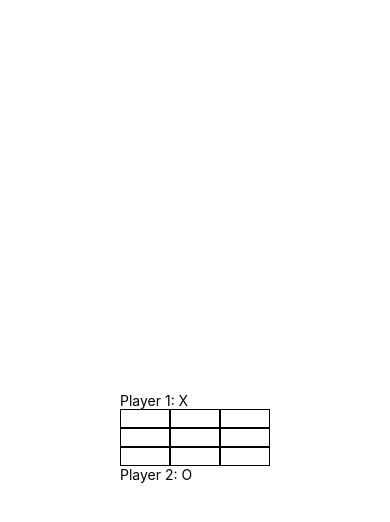
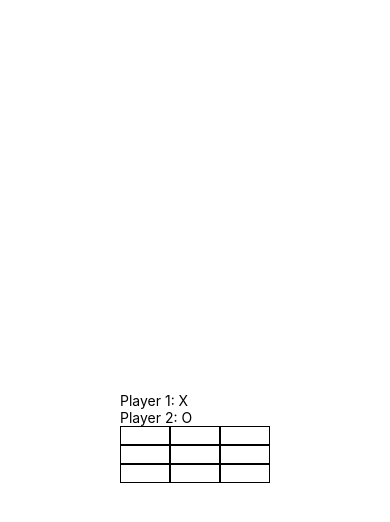
Before and after one commit to SalehArif/Tic-Tac-Toe-React-Native, a React Native app: screen / in a window 390 px wide. Both pictures are taken after a click on the button "START". Shown: the top 522 px of the page. Built offline with nearby package versions, Linux system fonts and the light colour scheme.

Commit message:
Working game logic

```diff
--- a/App.js
+++ b/App.js
@@ -3,8 +3,8 @@ import React from 'react';
 import { StyleSheet, Text, View, Button, Alert, Pressable } from 'react-native';
 
 const win = (show)=>{
-  //Columns
-  var winner=""
+
+  var winner=null
   if(show[0]!=" " && show[0]==show[3] && show[3]==show[6]){
     winner=show[0]
     return winner
@@ -17,7 +17,7 @@ const win = (show)=>{
     winner = show[2]
     return winner
   }
-  //Rows
+
   else if(show[0]!=" " && show[0]==show[1] && show[1]==show[2]){
     winner= show[0]
     return winner
@@ -31,7 +31,7 @@ const win = (show)=>{
     return winner
   }
 
-  //diagonals
+
   else if(show[0]!=" " && show[0]==show[4] && show[4]==show[8]){
     winner=show[0]
     return winner
@@ -40,7 +40,7 @@ const win = (show)=>{
     winner=show[2]
     return winner
   }
-  return ""
+  return winner
 }
 
 const MainComp = (props)=>{
@@ -53,54 +53,66 @@ const MainComp = (props)=>{
   let arr = board.slice()
   let dis = getOn1.slice()
   if(getTurn===true){
-    // setPlayer("X")
     arr[n]="X"
     setTurn(false)
   }
   else{
-    // setPlayer("O")
     arr[n] = "O"
     setTurn(true)
   }
   setBoard(arr)
   dis[n] = true
   setOn1(dis)
-  // setPressed(true)
+
   }
   var show = board.slice()
   var on = getOn1.slice()
-  var winner = ""
+  var winner = null
 
   return(
     <View style={{width:'100%'}}>
       <Text>Player 1: X</Text>
+      <Text>Player 2: O</Text>
       <View style={{flexDirection:'row',width:'100%'}}>
-      <Pressable style={styles.but} onPress = {()=> abc(0)} disabled={on[0]}> <Text> {show[0]}</Text> </Pressable>
-      <Pressable style={styles.but} onPress = {()=> abc(1)} disabled={on[1]}> <Text> {show[1]}</Text> </Pressable>
-      <Pressable style={styles.but} onPress = {()=> abc(2)} disabled={on[2]}> <Text>{show[2]}</Text> </Pressable>
-
+        <Pressable style={styles.but} onPress = {()=> abc(0)} disabled={on[0]}>
+           <Text> {show[0]}</Text>
+        </Pressable>
+        <Pressable style={styles.but} onPress = {()=> abc(1)} disabled={on[1]}>
+          <Text> {show[1]}</Text>
+        </Pressable>
+        <Pressable style={styles.but} onPress = {()=> abc(2)} disabled={on[2]}>
+          <Text>{show[2]}</Text>
+        </Pressable>
       </View>
       <View style={{flexDirection:'row'}}>
-
-      <Pressable style={styles.but} onPress = {()=> abc(3)} disabled={on[3]}> <Text>{show[3]}</Text> </Pressable>
-      <Pressable style={styles.but} onPress = {()=> abc(4)} disabled={on[4]}> <Text>{show[4]}</Text> </Pressable>
-      <Pressable style={styles.but} onPress = {()=> abc(5)} disabled={on[5]}> <Text>{show[5]}</Text> </Pressable>
+        <Pressable style={styles.but} onPress = {()=> abc(3)} disabled={on[3]}>
+          <Text>{show[3]}</Text>
+        </Pressable>
+        <Pressable style={styles.but} onPress = {()=> abc(4)} disabled={on[4]}>
+          <Text>{show[4]}</Text>
+        </Pressable>
+        <Pressable style={styles.but} onPress = {()=> abc(5)} disabled={on[5]}>
+          <Text>{show[5]}</Text>
+        </Pressable>
       </View>
       <View style={{flexDirection:'row'}}>
-
-      <Pressable style={styles.but} onPress = {()=> abc(6)} disabled={on[6]}> <Text>{show[6]}</Text> </Pressable>
-      <Pressable style={styles.but} onPress = {()=> abc(7)} disabled={on[7]}> <Text>{show[7]}</Text> </Pressable>
-      <Pressable style={styles.but} onPress = {()=> abc(8)} disabled={on[8]}> <Text>{show[8]}</Text> </Pressable>
+        <Pressable style={styles.but} onPress = {()=> abc(6)} disabled={on[6]}>
+          <Text>{show[6]}</Text>
+        </Pressable>
+        <Pressable style={styles.but} onPress = {()=> abc(7)} disabled={on[7]}>
+          <Text>{show[7]}</Text>
+        </Pressable>
+        <Pressable style={styles.but} onPress = {()=> abc(8)} disabled={on[8]}>
+          <Text>{show[8]}</Text>
+        </Pressable>
       </View>
-      <Text>Player 2: O</Text>
-      <Text>{win(show)=="X" ? props.func("X"): win(show)=="O"? props.func("O"):""}</Text>
+      <Text>{win(show)=="X" ? props.func("X"): win(show)=="O"? props.func("O"):null}</Text>
     </View>
 
   )
 }
 
 const Winscreen = (props)=>{
-  console.log("winscreen "+props.winner)
   return(
     <Text style={{fontSize:30}}> {props.winner} Wins!</Text>
   )
@@ -111,17 +123,13 @@ const StartComp = ()=>{
     <View style={styles.lefte}>
       <Button title="Start" onPress = {()=> {}}/>
     </View>
-
   )
 }
  const App = () => {
 
   const [isStarted,Start] = React.useState(false)
   const [won,setWon] = React.useState(false)
-  const [winner,setWinner] = React.useState("")
-  const but =   <Button title="Start" onPress = {()=> {Start(true)}}/>
-  // let ans = ""
-  const calc =   <MainComp/>
+  const [winner,setWinner] = React.useState(null)
 
   const passfunc = (winner)=>{
     setWinner(winner)
@@ -129,13 +137,10 @@ const StartComp = ()=>{
   }
   return (
       <View style={styles.container}>
-      {/* <StartComp/> */}
         <View style={styles.lefte}>
-          {!isStarted && <Button title="Start" onPress = {()=> {Start(true)}}/>}
-          {isStarted && !won && <MainComp func={passfunc}/>}
-          {won && <Winscreen winner={winner}/>}
-        {/* {!isStarted? but:null}
-        {isStarted? calc:null} */}
+          {!isStarted ? <Button title="Start" onPress = {()=> {Start(true)}}/>:null}
+          {isStarted ? <MainComp func={passfunc}/>:null}
+          {won ? <Winscreen winner={winner}/>:null}
         </View>
       </View>
   );
@@ -152,7 +157,6 @@ const styles = StyleSheet.create({
     fontSize: 25
   },
   lefte: {
-    // justifyContent: 'flex-start',
     marginTop: 30
   },
   sep: {
```
